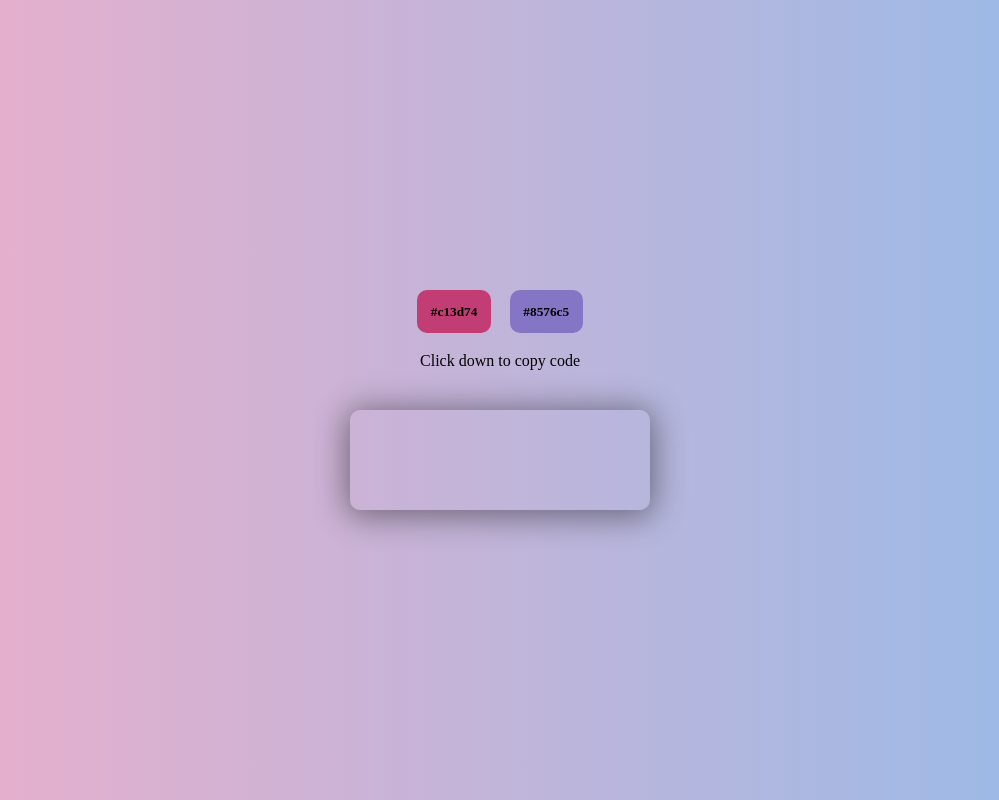
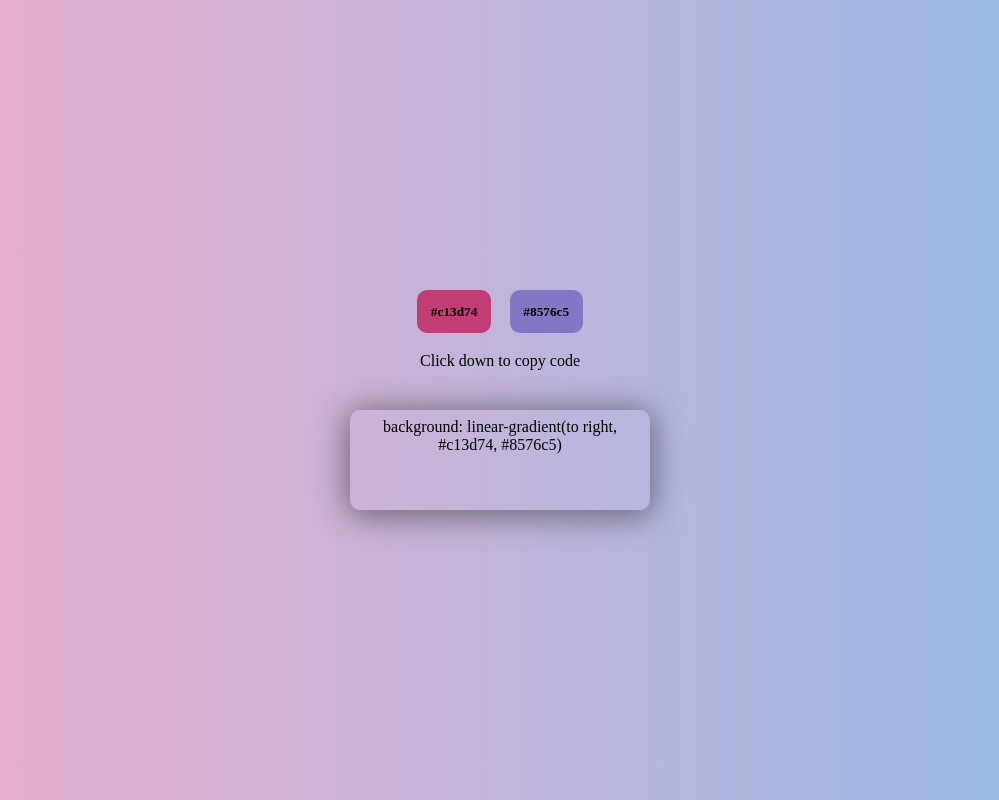
Before and after one commit to skshahid1086/WebDev-Practice, a plain HTML site: page Gradient-Maker/index.html in a window 1280 px wide. Shown: the whole page, without its empty margins (140-1139 px from the left). Drawn offline with Linux system fonts and the light colour scheme.

Commit message:
created a gradient maker

```diff
--- a/Gradient-Maker/index.html
+++ b/Gradient-Maker/index.html
@@ -16,7 +16,7 @@
         <p>Click down to copy code</p>
 
         <div class="copycode">
-            <p></p>
+            <p>background: linear-gradient(to right, #c13d74, #8576c5)</p>
         </div>
     </div>
 </body>
```
